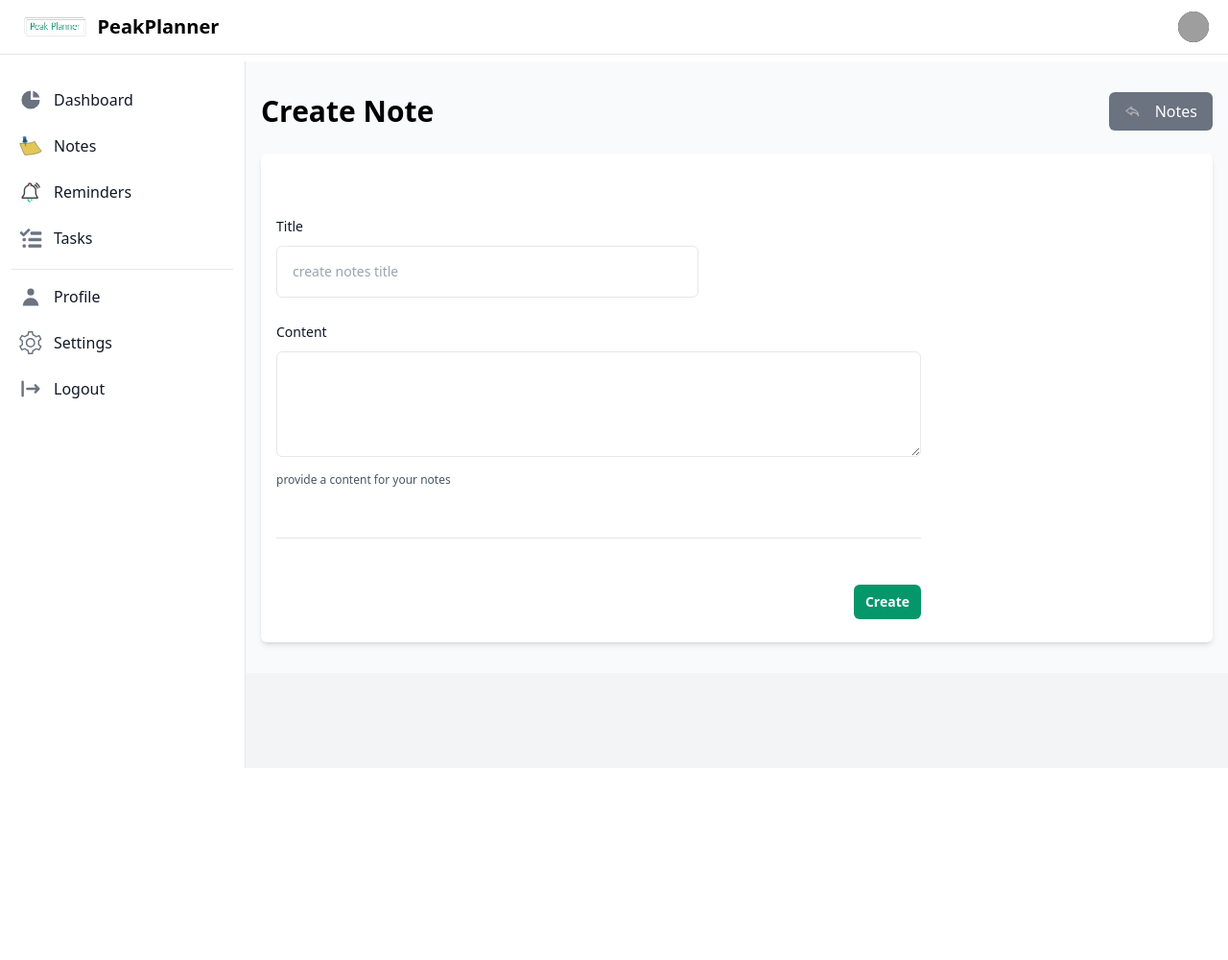
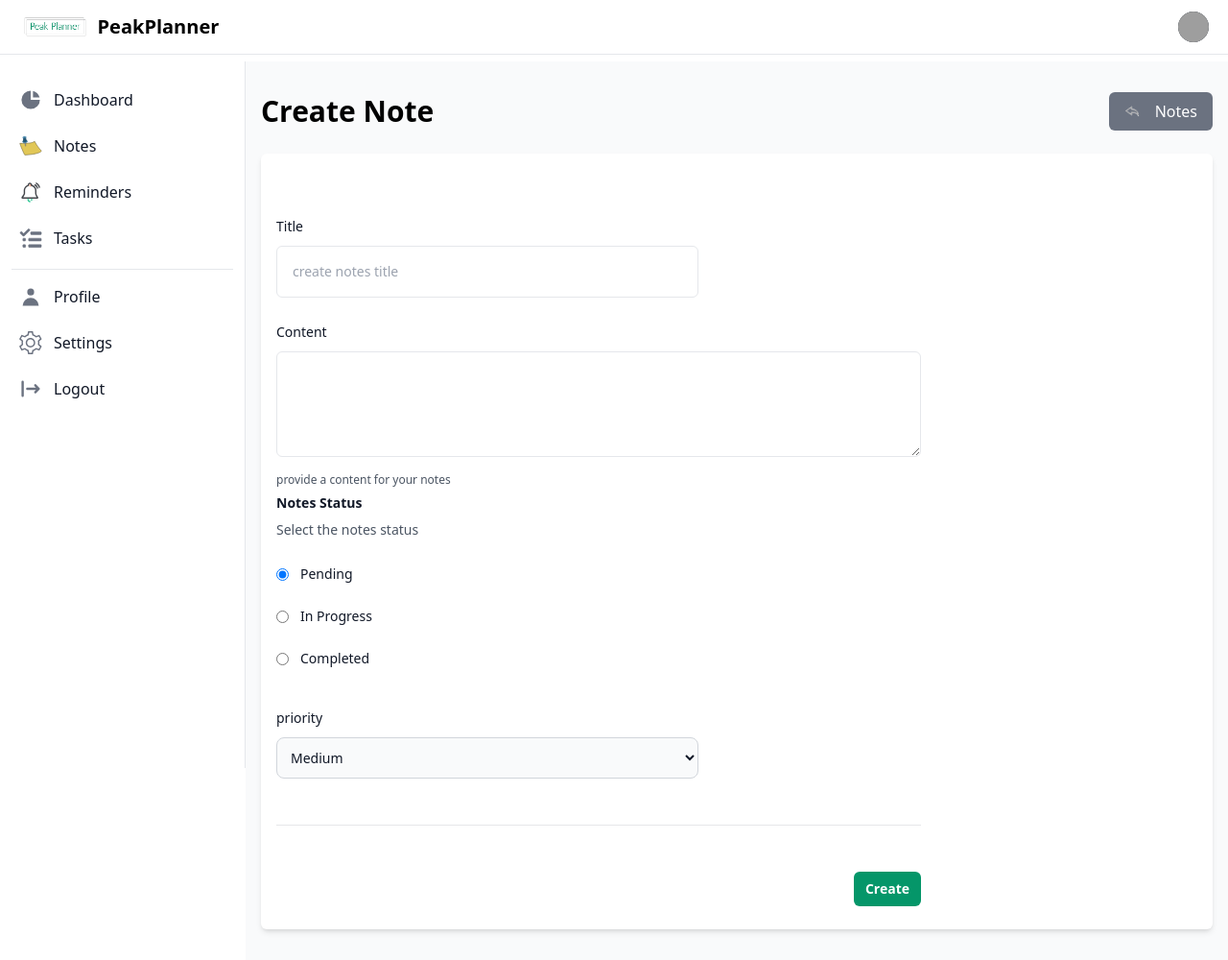
Before and after one commit to Sherrywahla/peakplanner, a Django app: page /notes/create/ in a window 1280 px wide. Shown: the whole page at 96% size. Before the commit the page ends 800 px from the top, so only its background shows below. Run offline with Django 4.2, Linux system fonts and the light colour scheme; the visitor is signed in with stand-in values (Sample User, id 1); style sheets or scripts are compiled from the project's sources; some libraries are stand-ins or nearby versions; grey boxes are pictures that could not be loaded.

Commit message:
added task priority

```diff
--- a/notes/forms.py
+++ b/notes/forms.py
@@ -4,4 +4,13 @@ from .models import Note
 class NoteForm(forms.ModelForm):
     class Meta:
         model = Note
-        fields = ["title", "content"]
+        fields = ["title", "content", "priority", "status"]
+        widgets = {
+            "priority": forms.Select(attrs={
+                "class": "bg-gray-50 border border-gray-300 text-gray-900 text-sm rounded-lg focus:ring-primary-600 focus:border-primary-600 block w-full p-2.5 dark:bg-gray-700 dark:border-gray-600 dark:text-white",
+            }, choices=[
+                ("Low", "Low"),
+                ("Medium", "Medium"),
+                ("High", "High"),
+            ]),
+        }
--- a/notes/models.py
+++ b/notes/models.py
@@ -2,11 +2,23 @@ from django.db import models
 from django.conf import settings
 
 class Note(models.Model):
+    PRIORITY_CHOICES = [
+        ("Low", "Low"),
+        ("Medium", "Medium"),
+        ("High", "High"),
+    ]
+    STATUS_CHOICES = [
+        ("pending", "Pending"),
+        ("in_progress", "In Progress"),
+        ("completed", "Completed"),
+    ]
     title = models.CharField(max_length=255)
     content = models.TextField()
     created_at = models.DateTimeField(auto_now_add=True)
     updated_at = models.DateTimeField(auto_now=True)
     user = models.ForeignKey(settings.AUTH_USER_MODEL, on_delete=models.CASCADE)
+    priority = models.CharField(max_length=10, choices=PRIORITY_CHOICES, default="Medium")
+    status = models.CharField(max_length=20, choices=STATUS_CHOICES, default="pending")
 
     def __str__(self):
         return self.title
--- a/ui/templates/accounts/login.html
+++ b/ui/templates/accounts/login.html
@@ -86,7 +86,7 @@
           <button
             class="w-full shadow-xl py-2.5 px-4 text-sm font-semibold rounded text-white bg-primary-600 hover:bg-primary-700 focus:outline-none"
           >
-            Sign up
+            Sign in
           </button>
         </div>
       </form>
--- a/ui/templates/notes/note_form.html
+++ b/ui/templates/notes/note_form.html
@@ -101,6 +101,38 @@
             provide a content for your notes
           </p>
         </div>
+        <fieldset>
+          <legend class="text-sm/6 font-semibold text-gray-900">Notes Status</legend>
+          <p class="mt-1 text-sm/6 text-gray-600">Select the notes status</p>
+          <div class="mt-6 space-y-6">
+            <div class="flex items-center gap-x-3">
+              <input id="id_pending" name="status" type="radio" value="pending"
+                    {% if form.status.value == "pending" %}checked{% endif %} class="form-radio">
+              <label for="id_pending" class="text-sm font-medium text-gray-900">Pending</label>
+            </div>
+            <div class="flex items-center gap-x-3">
+              <input id="id_in_progress" name="status" type="radio" value="in_progress"
+                    {% if form.status.value == "in_progress" %}checked{% endif %} class="form-radio">
+              <label for="id_in_progress" class="text-sm font-medium text-gray-900">In Progress</label>
+            </div>
+            <div class="flex items-center gap-x-3">
+              <input id="id_completed" name="status" type="radio" value="completed"
+                    {% if form.status.value == "completed" %}checked{% endif %} class="form-radio">
+              <label for="id_completed" class="text-sm font-medium text-gray-900">Completed</label>
+            </div>
+          </div>
+          <div class="mt-10 grid grid-cols-1 gap-x-6 gap-y-8 sm:grid-cols-6">
+            <div class="sm:col-span-4">
+              <label
+                for="id_priority"
+                class="block text-sm/6 font-medium text-gray-900"
+                >priority</label
+              >
+              <div class="mt-2">
+                  {{ form.priority }}
+              </div>
+            </div>
+          </div>
       </div>
       <div class="mt-6 flex items-center justify-end gap-x-6">
         <button
--- a/ui/templates/reminders/reminder_list.html
+++ b/ui/templates/reminders/reminder_list.html
@@ -45,6 +45,8 @@
           <th class="py-3 px-6 text-left">Title</th>
           <th class="py-3 px-6 text-left">Message</th>
           <th class="py-3 px-6 text-left">Date</th>
+          <th class="py-3 px-6 text-left">Status</th>
+          <th class="py-3 px-6 text-left">Priority</th>
           <th class="py-3 px-6 text-center">Actions</th>
         </tr>
       </thead>
@@ -53,6 +55,8 @@
         <tr class="border-b border-gray-200 hover:bg-gray-100">
           <td class="py-3 px-6 text-left">{{ reminder.title }} </td>
           <td class="py-3 px-6 text-left">{{ reminder.message }}</td>
+          <td class="py-3 px-6 text-left">{{ reminder.status }}</td>
+          <td class="py-3 px-6 text-left">{{ reminder.priority }}</td>
           <td class="py-3 px-6 text-left">{{ reminder.remind_at }}</td>
           <td class="py-3 px-6 text-center">
             <div class="flex item-center justify-center">
--- a/ui/templates/tasks/task_list.html
+++ b/ui/templates/tasks/task_list.html
@@ -43,6 +43,7 @@
           <th class="py-3 px-6 text-left">Description</th>
           <th class="py-3 px-6 text-left">Due</th>
           <th class="py-3 px-6 text-left">Status</th>
+          <th class="py-3 px-6 text-left">Priority</th>
           <th class="py-3 px-6 text-center">Actions</th>
         </tr>
       </thead>
@@ -53,6 +54,7 @@
           <td class="py-3 px-6 text-left">{{ task.description }}</td>
           <td class="py-3 px-6 text-left">{{ task.due_date|date:'Y-m-d' }}</td>
           <td class="py-3 px-6 text-left">{{ task.status }}</td>
+          <td class="py-3 px-6 text-left">{{ task.priority }}</td>
           <td class="py-3 px-6 text-center">
             <div class="flex item-center justify-center">
               <a
```
Also changed, not shown: reminders/forms.py (+8 -1 lines), reminders/models.py (+12 -0 lines), tasks/forms.py (+8 -1 lines), tasks/models.py (+7 -0 lines), ui/templates/dashboard/dashboard.html (+56 -24 lines), ui/templates/notes/note_list.html (+6 -2 lines), ui/templates/reminders/reminder_form.html (+32 -0 lines), notes/migrations/0002_note_priority_note_status.py (added), reminders/migrations/0003_reminder_priority_reminder_status.py (added), tasks/migrations/0004_task_priority.py (added).
